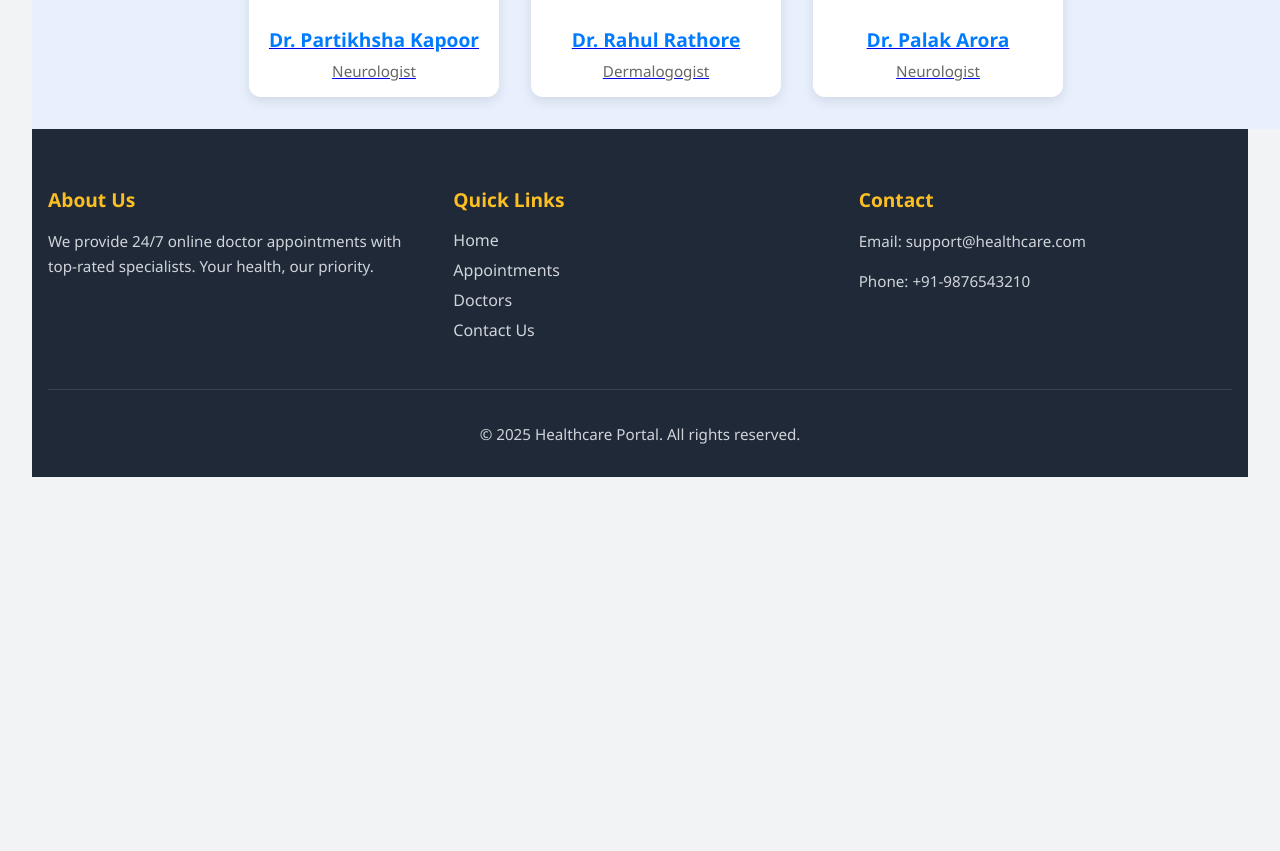
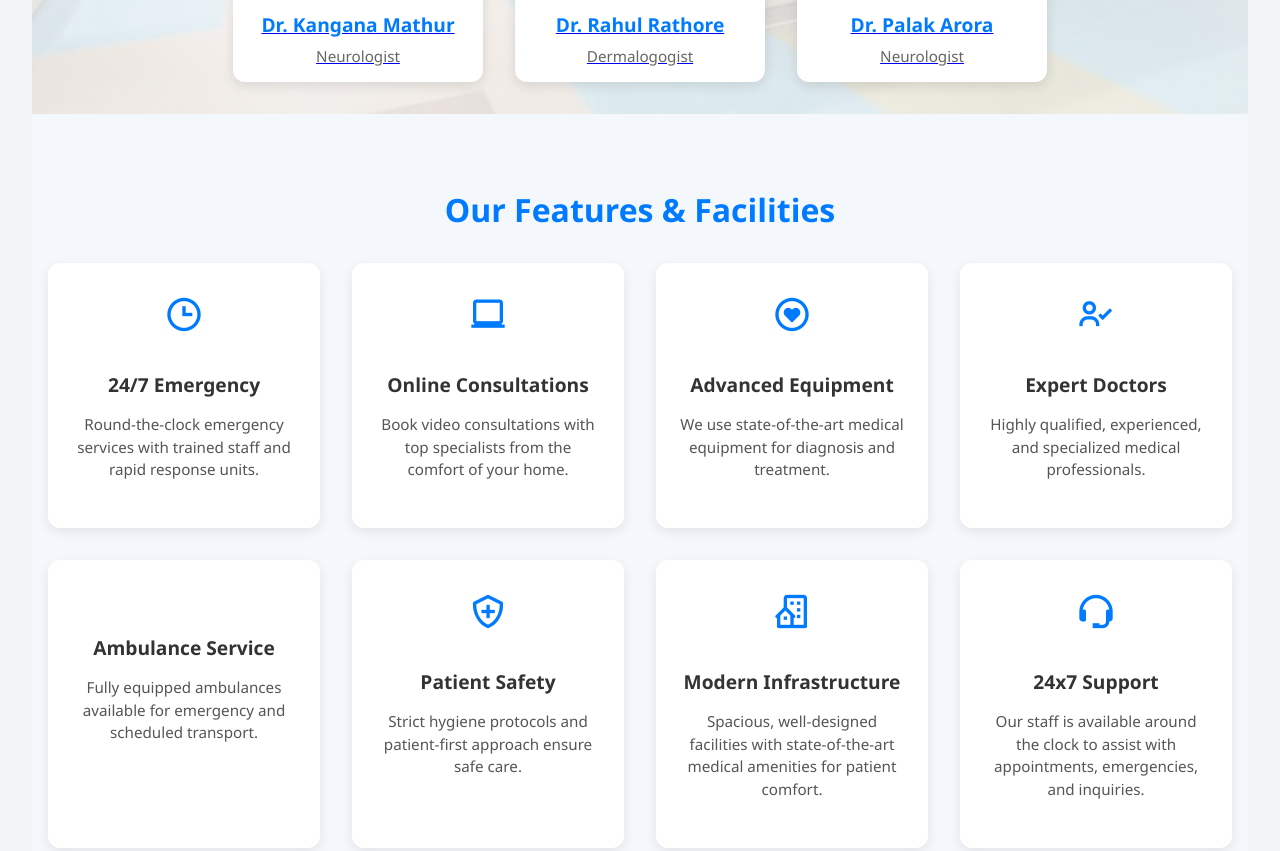
Before and after one commit to palak9898/Doctor-appointment-booking, a plain HTML site: page index.html in a window 1280 px wide. Shown: the part 972-1823 px from the top of the page. Before the commit the page ends 1481 px from the top, so only its background shows below. Drawn offline with nearby package versions, Linux system fonts and the light colour scheme.

Commit message:
updated doctor cards login and js functionality

```diff
--- a/app.js
+++ b/app.js
@@ -0,0 +1,9 @@
+const cards = document.querySelectorAll(".doctor-card");
+
+cards.forEach(card => {
+    card.addEventListener("click",()=>{
+        const doctorName = card.getAttribute("data-doctor");
+        localStorage.setItem("selectedDoctor", doctorName);
+        window.location.href = "appointment.html";
+    });
+});
--- /dev/null
+++ b/appointmentapp.js
@@ -0,0 +1,6 @@
+window.addEventListener("DOMContentLoaded", () => {
+    const doctor = localStorage.getItem("selectedDoctor");
+    if (doctor) {
+      document.querySelector("#doctor").value = doctor;
+    }
+  });
--- a/index.html
+++ b/index.html
@@ -6,6 +6,8 @@
     <title>HealthCare Management System</title>
 
     <link rel="stylesheet" href="style.css">
+    <link href="https://unpkg.com/boxicons@2.1.4/css/boxicons.min.css" rel="stylesheet">
+
 </head>
 <body>
     <header>
@@ -13,10 +15,12 @@
     <nav class="nav-bar">
      <div class="main-nav container flex">
 
-    <!-- Left: Logo -->
-     <a href="#" onclick="reload()" class="logo">
-       <img src="Black White Minimalist Modern Aesthetic Initials Font Logo.png" alt="My logo">
-     </a>
+    <!-- Left: Logo with Name -->
+<a href="#" onclick="reload()" class="logo flex">
+  <img src="Black White Minimalist Modern Aesthetic Initials Font Logo.png" alt="My logo">
+  <span class="brand-name">HealthyLife Hospital</span>
+</a>
+
 
     <!-- Center (optional nav links) -->
     <div class="nav-links">
@@ -50,7 +54,7 @@
   <div class="doctor-cards">
 
     <a href="appointment.html">
-        <div class="doctor-card">
+        <div class="doctor-card" data-doctor ="DR. Aarti Bansal">
       <img src="doctor1.jpeg" alt="Doctor Image">
       <div class="doctor-info">
         <h3>Dr. Aarti Sharma</h3>
@@ -60,7 +64,7 @@
     </a>
 
     <a href="appointment.html">
-        <div class="doctor-card">
+        <div class="doctor-card" data-doctor ="Dr. Rahul Mehta">
       <img src="doctor2 .jpeg" alt="Doctor Image">
       <div class="doctor-info">
         <h3>Dr. Rahul Mehta</h3>
@@ -70,7 +74,7 @@
     </a>
 
     <a href="appointment.html">
-<div class="doctor-card">
+<div class="doctor-card" data-doctor ="Dr. Sneha Kapoor">
       <img src="doctor3.jpeg" alt="Doctor Image">
       <div class="doctor-info">
         <h3>Dr. Sneha Kapoor</h3>
@@ -80,7 +84,7 @@
     </a>
 
     <a href="appointment.html">
-        <div class="doctor-card">
+        <div class="doctor-card" data-doctor ="Dr. Partiksha Kapoor">
       <img src="doctor4.jpeg" alt="Doctor Image">
       <div class="doctor-info">
         <h3>Dr. Partikhsha Kapoor</h3>
@@ -89,17 +93,17 @@
     </div>
     </a>
     <a href="appointment.html">
-        <div class="doctor-card">
+        <div class="doctor-card" data-doctor ="Dr. Kangana Mathur">
       <img src="doctor4.jpeg" alt="Doctor Image">
       <div class="doctor-info">
-        <h3>Dr. Partikhsha Kapoor</h3>
+        <h3>Dr. Kangana Mathur</h3>
         <p>Neurologist</p>
       </div>
     </div>
     </a>
 
     <a href="appointment.html">
-        <div class="doctor-card">
+        <div class="doctor-card" data-doctor ="Dr. Rahul Rathore">
            <img src="doctor5.jpeg" alt="Doctor Image">
       <div class="doctor-info">
         <h3>Dr. Rahul Rathore</h3>
@@ -124,6 +128,62 @@
 
   </div>
 </div>
+
+<section class="features-section">
+  <h2>Our Features & Facilities</h2>
+  <div class="features-grid">
+
+    <div class="feature-card">
+      <i class='bx bx-time'></i>
+      <h3>24/7 Emergency</h3>
+      <p>Round-the-clock emergency services with trained staff and rapid response units.</p>
+    </div>
+
+    <div class="feature-card">
+      <i class='bx bx-laptop'></i>
+      <h3>Online Consultations</h3>
+      <p>Book video consultations with top specialists from the comfort of your home.</p>
+    </div>
+
+    <div class="feature-card">
+      <i class='bx bx-heart-circle'></i>
+      <h3>Advanced Equipment</h3>
+      <p>We use state-of-the-art medical equipment for diagnosis and treatment.</p>
+    </div>
+
+    <div class="feature-card">
+      <i class='bx bx-user-check'></i>
+      <h3>Expert Doctors</h3>
+      <p>Highly qualified, experienced, and specialized medical professionals.</p>
+    </div>
+
+    <div class="feature-card">
+      <i class='bx bx-ambulance'></i>
+      <h3>Ambulance Service</h3>
+      <p>Fully equipped ambulances available for emergency and scheduled transport.</p>
+    </div>
+
+    <div class="feature-card">
+      <i class='bx bx-shield-plus'></i>
+      <h3>Patient Safety</h3>
+      <p>Strict hygiene protocols and patient-first approach ensure safe care.</p>
+    </div>
+
+    <div class="feature-card">
+  <i class='bx bx-building-house'></i>
+  <h3>Modern Infrastructure</h3>
+  <p>Spacious, well-designed facilities with state-of-the-art medical amenities for patient comfort.</p>
+</div>
+
+<div class="feature-card">
+  <i class='bx bx-support'></i>
+  <h3>24x7 Support</h3>
+  <p>Our staff is available around the clock to assist with appointments, emergencies, and inquiries.</p>
+</div>
+
+  </div>
+</section>
+
 
 </main>
     <footer class="footer">
--- a/style.css
+++ b/style.css
@@ -16,10 +16,21 @@
 
 /* Logo on left */
 .logo img {
-  height: 50px;
+  height: 40px;
   width: auto;
 }
-
+.logo {
+  display: flex;
+  align-items: center;
+  gap: 0.6rem;
+  text-decoration: none;
+}
+.brand-name {
+  font-size: 1.3rem;
+  font-weight: 600;
+  color: #23262a; /* Adjust to match your theme */
+  font-family: 'Segoe UI', sans-serif;
+}
 /* Optional nav links in center */
 .nav-links {
   flex-grow: 1;
@@ -110,9 +121,12 @@ body {
 
 /* Section wrapper */
 .doctor-section {
-  width: 100%;
-  background-color: #e8f0fe;
+  /*width: 100%;*/
+  background:
+  linear-gradient(rgba(255, 255, 255, 0.8), rgba(255, 255, 255, 0.8)),
+    url('hospitalimg1.jpeg') center/cover no-repeat;
   padding: 2rem 1rem;
+
 }
 
 .doctor-section h2 {
@@ -172,6 +186,56 @@ body {
   padding: 2rem 1rem 1rem 1rem;
   font-family: 'Segoe UI', sans-serif;
 }
+.features-section {
+  background-color: #f4f8fc;
+  padding: 3rem 1rem;
+  text-align: center;
+}
+
+.features-section h2 {
+  font-size: 2rem;
+  color: #007bff;
+  margin-bottom: 2rem;
+}
+
+.features-grid {
+  display: grid;
+  grid-template-columns: repeat(auto-fit, minmax(250px, 1fr));
+  gap: 2rem;
+  max-width: 1200px;
+  margin: 0 auto;
+}
+
+.feature-card {
+  background-color: #ffffff;
+  border-radius: 12px;
+  padding: 2rem 1.5rem;
+  box-shadow: 0 4px 12px rgba(0,0,0,0.08);
+  transition: transform 0.3s ease;
+}
+
+.feature-card:hover {
+  transform: translateY(-5px);
+}
+
+.feature-card i {
+  font-size: 2.5rem;
+  color: #007bff;
+  margin-bottom: 1rem;
+}
+
+.feature-card h3 {
+  margin-bottom: 0.5rem;
+  color: #333;
+  font-size: 1.2rem;
+}
+
+.feature-card p {
+  font-size: 0.95rem;
+  color: #555;
+  line-height: 1.5;
+}
+
 .hospital-name{
     font-family: 'Segoe UI', Tahoma, Geneva, Verdana, sans-serif;
 }
```
Also changed, not shown: appointment.html (+1 -1 lines), hospitalimg1.jpeg (added), hospitalimg2.jpeg (added).
